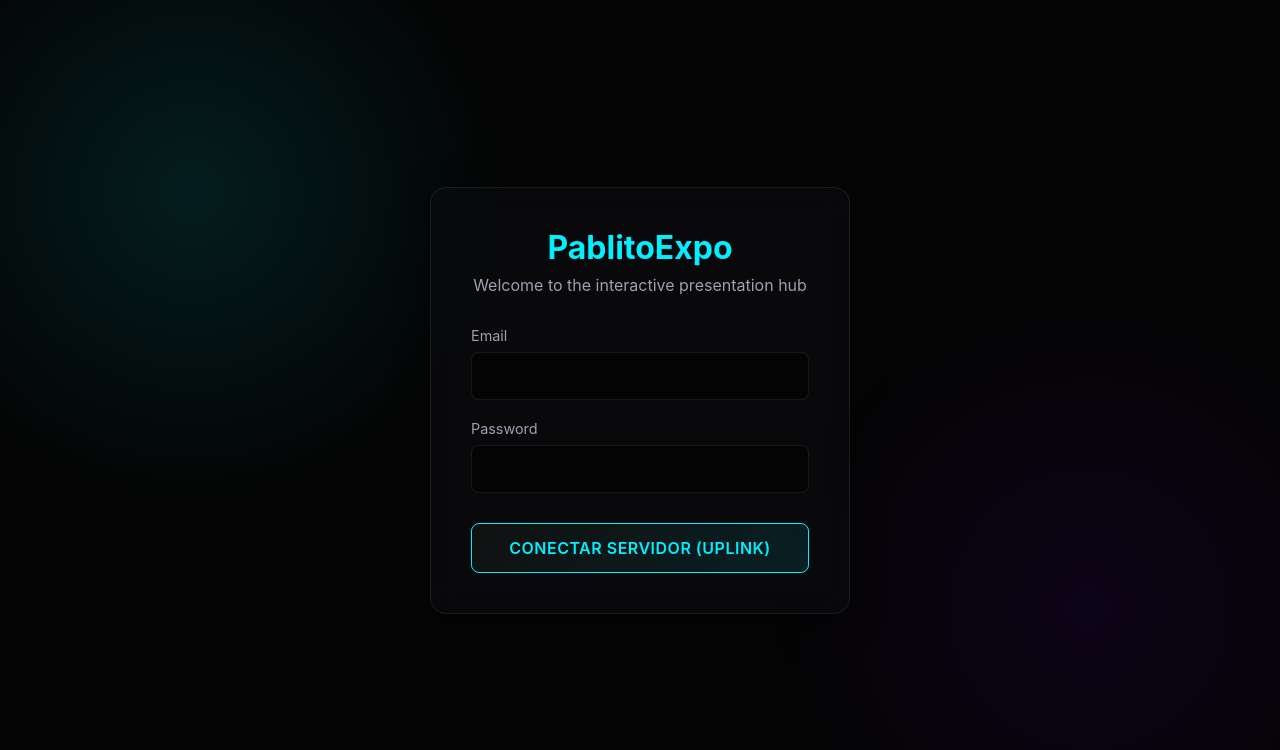
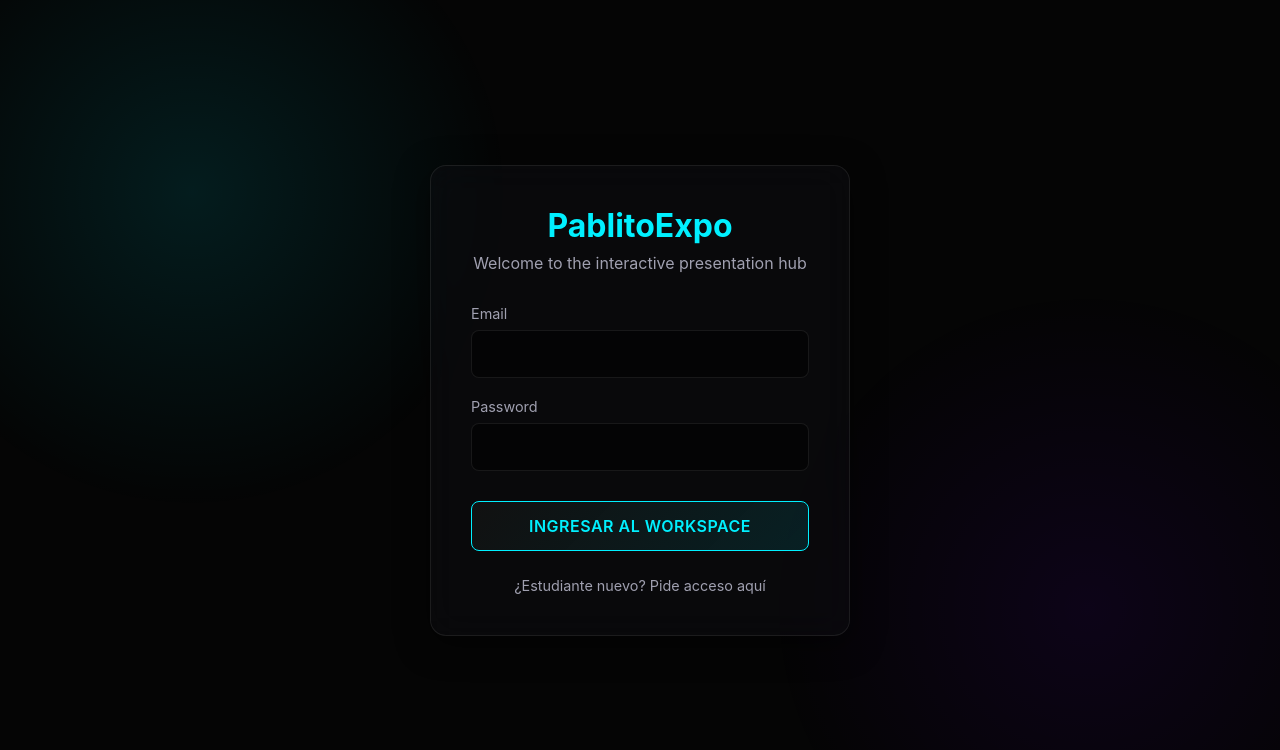
Before and after one commit to dppablito4-oss/pablitoexpo, a React (Vite) app: page /#/login in a window 1280 px wide. Shown: the top 750 px of the page. Built offline with nearby package versions, Linux system fonts and the light colour scheme.

Commit message:
Restore public student registration for collaboration features

```diff
--- a/src/pages/Login.jsx
+++ b/src/pages/Login.jsx
@@ -4,11 +4,12 @@ import { useNavigate } from 'react-router-dom';
 import { motion } from 'framer-motion';
 
 export default function Login() {
+  const [isLogin, setIsLogin] = useState(true);
   const [email, setEmail] = useState('');
   const [password, setPassword] = useState('');
   const [error, setError] = useState('');
   const [loading, setLoading] = useState(false);
-  const { signIn } = useAuth();
+  const { signIn, signUp } = useAuth();
   const navigate = useNavigate();
 
   const handleAuth = async (e) => {
@@ -16,13 +17,19 @@ export default function Login() {
     setLoading(true);
     setError('');
     try {
-      const { error: authError } = await signIn({ email, password });
+      const { error: authError } = isLogin
+        ? await signIn({ email, password })
+        : await signUp({ email, password });
 
       if (authError) throw authError;
 
-      navigate('/');
+      if (!isLogin) {
+        alert('Check your email for the confirmation link o ya puedes loguearte.');
+      } else {
+        navigate('/');
+      }
     } catch (err) {
-      setError('Acceso denegado: Credenciales incorrectas');
+      setError(err.message || 'Error de acceso / registro');
     } finally {
       setLoading(false);
     }
@@ -71,10 +78,19 @@ export default function Login() {
           </div>
 
           <button type="submit" className="btn-cyber" disabled={loading} style={{ marginTop: '10px' }}>
-            {loading ? 'Verificando Uplink...' : 'Conectar Servidor (Uplink)'}
+            {loading ? 'Procesando...' : (isLogin ? 'Ingresar al Workspace' : 'Matricularse como Estudiante')}
           </button>
         </form>
 
+        <div style={{ textAlign: 'center', marginTop: '24px' }}>
+          <button
+            type="button"
+            onClick={() => setIsLogin(!isLogin)}
+            style={{ color: 'var(--text-secondary)', fontSize: '0.9rem' }}
+          >
+            {isLogin ? '¿Estudiante nuevo? Pide acceso aquí' : '¿Ya eres miembro? Inicia sesión'}
+          </button>
+        </div>
       </motion.div>
     </div>
   );
```
